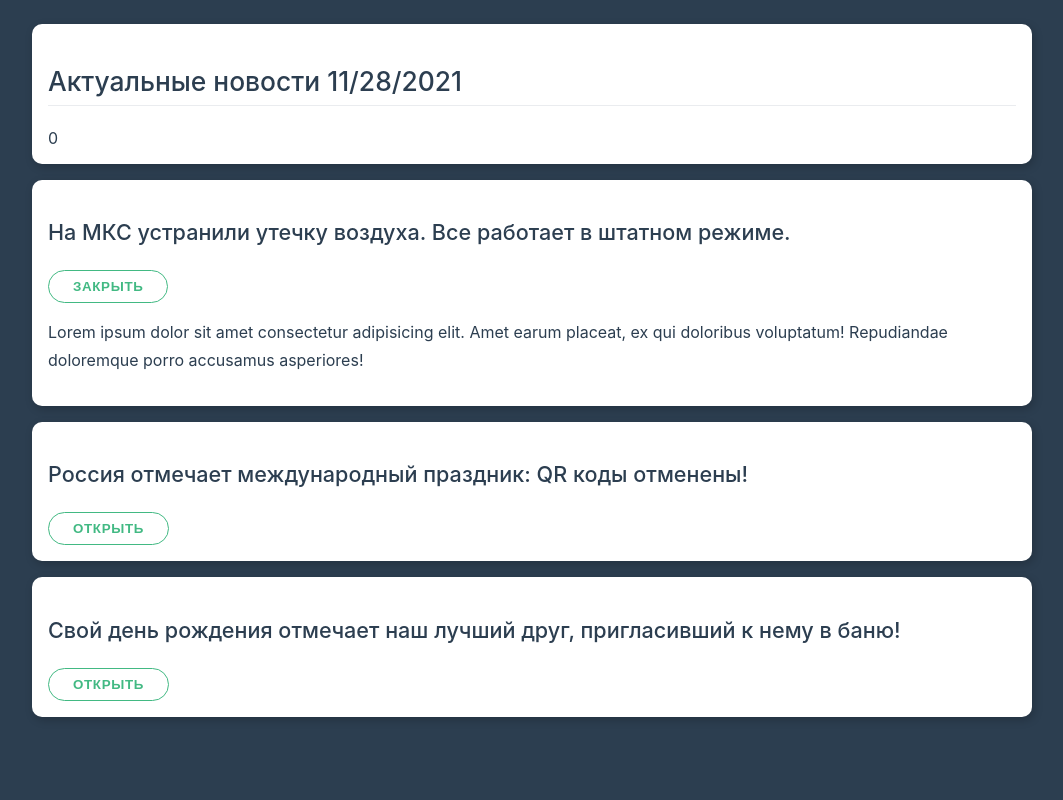
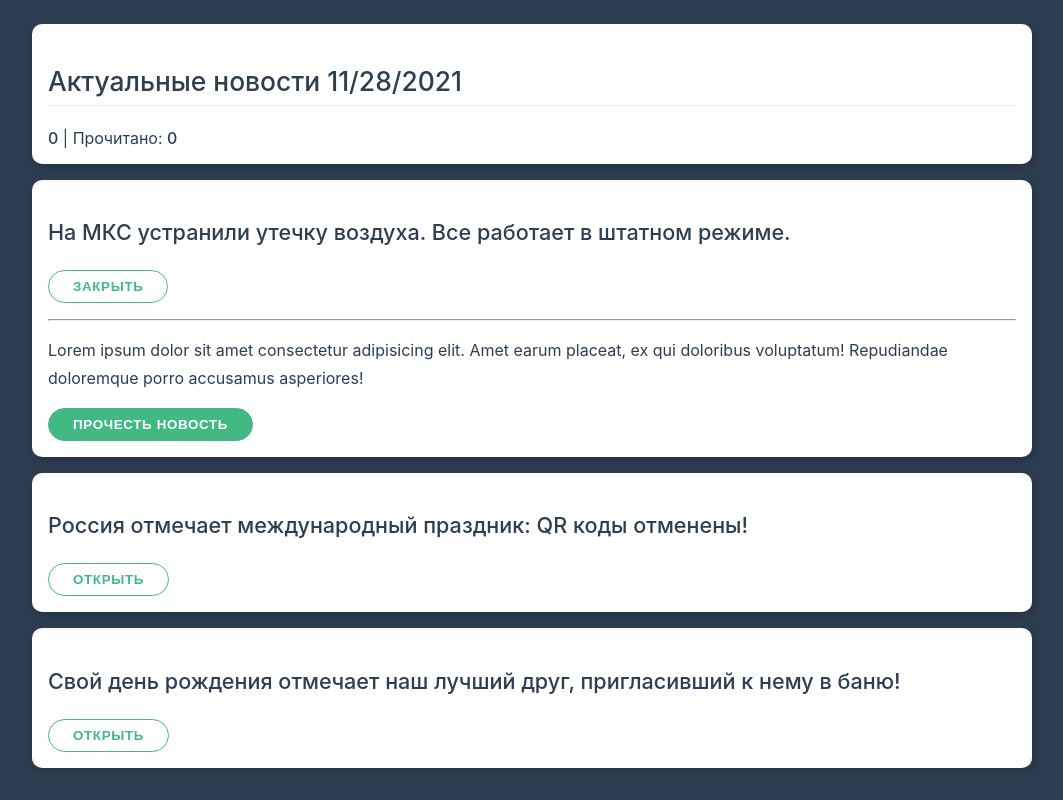
Before and after one commit to vnepluev/vue-traning, a Vue app in the folder vladilen-traning/lesson 6/: page / in a window 1280 px wide. Shown: the whole page, without its empty margins (108-1171 px from the left). Built offline with nearby package versions, Linux system fonts and the light colour scheme.

Commit message:
feat: add read, open news - vladilen vue 3 course

```diff
--- a/vladilen-traning/lesson 6/src/App.vue
+++ b/vladilen-traning/lesson 6/src/App.vue
@@ -3,7 +3,7 @@
     <div class="container pt-1">
       <div class="card">
         <h2>Актуальные новости {{ now }}</h2>
-        <span>{{ openRate }}</span>
+        <span><strong>{{ openRate }}</strong> | Прочитано: <strong>{{ readRate }}</strong></span>
       </div>
       <app-news
         v-for="item in news"
@@ -11,7 +11,9 @@
         :title="item.title"
         :id="item.id"
         :is-open="item.isOpen"
+        :was-read="item.wasRead"
         @open-news="openNews"
+        @read-news="readNews"
       ></app-news>
     </div>
   </div>
@@ -26,21 +28,25 @@ export default {
     return {
       now: new Date().toLocaleDateString(),
       openRate: 0,
+      readRate: 0,
       news: [
         {
           id: 1,
           title: 'На МКС устранили утечку воздуха. Все работает в штатном режиме.',
-          isOpen: true
+          isOpen: true,
+          wasRead: false
         },
         {
           id: 2,
           title: 'Россия отмечает международный праздник: QR коды отменены!',
-          isOpen: false
+          isOpen: false,
+          wasRead: false
         },
         {
           id: 3,
           title: 'Свой день рождения отмечает наш лучший друг, пригласивший к нему в баню!',
-          isOpen: false
+          isOpen: false,
+          wasRead: false
         }
       ]
     }
@@ -49,6 +55,12 @@ export default {
     openNews(data) {
       this.openRate++;
       console.log(data); // <open-news>, 42 будет в data
+    },
+    readNews(id) {
+      // Vladilen 01:00:00
+      const idx = this.news.findIndex(news => news.id === id)
+      this.news[idx].wasRead = true
+      this.readRate++
     }
   },
   components: {
--- a/vladilen-traning/lesson 6/src/AppNews.vue
+++ b/vladilen-traning/lesson 6/src/AppNews.vue
@@ -4,7 +4,11 @@
         <button class="btn" @click="open">
             {{ isNewsOpen ? 'Закрыть' : 'Открыть' }}
         </button>
-        <p v-if="isNewsOpen">Lorem ipsum dolor sit amet consectetur adipisicing elit. Amet earum placeat, ex qui doloribus voluptatum! Repudiandae doloremque porro accusamus asperiores!</p>
+        <div v-if="isNewsOpen">
+            <hr />
+            <p>Lorem ipsum dolor sit amet consectetur adipisicing elit. Amet earum placeat, ex qui doloribus voluptatum! Repudiandae doloremque porro accusamus asperiores!</p>
+            <button v-if="!wasRead" class="btn primary" @click="mark">Прочесть новость</button>
+        </div>
     </div>
 </template>
 
@@ -23,6 +27,11 @@ export default {
             type: Boolean,
             required: false,
             default: false
+        },
+        'wasRead': {
+            type: Boolean,
+            required: false,
+            default: false
         }
     },
     // emits: ['open-news'],
@@ -35,6 +44,11 @@ export default {
                 return true
             }
             console.warn('No data in open-news emit');
+            return false
+        },
+        'read-news'(id) {
+            if (id) return true
+            console.warn('Нет параметра id для emit read-news')
             return false
         }
     },
@@ -56,6 +70,10 @@ export default {
             if (this.isNewsOpen) {
                 this.$emit('open-news', 42)
             }
+        },
+        mark() {
+            this.isNewsOpen = false
+            this.$emit('read-news', this.id)
         }
     }
 }
```
Also changed, not shown: 1 other file (tests, documents, lock files or other folders).
